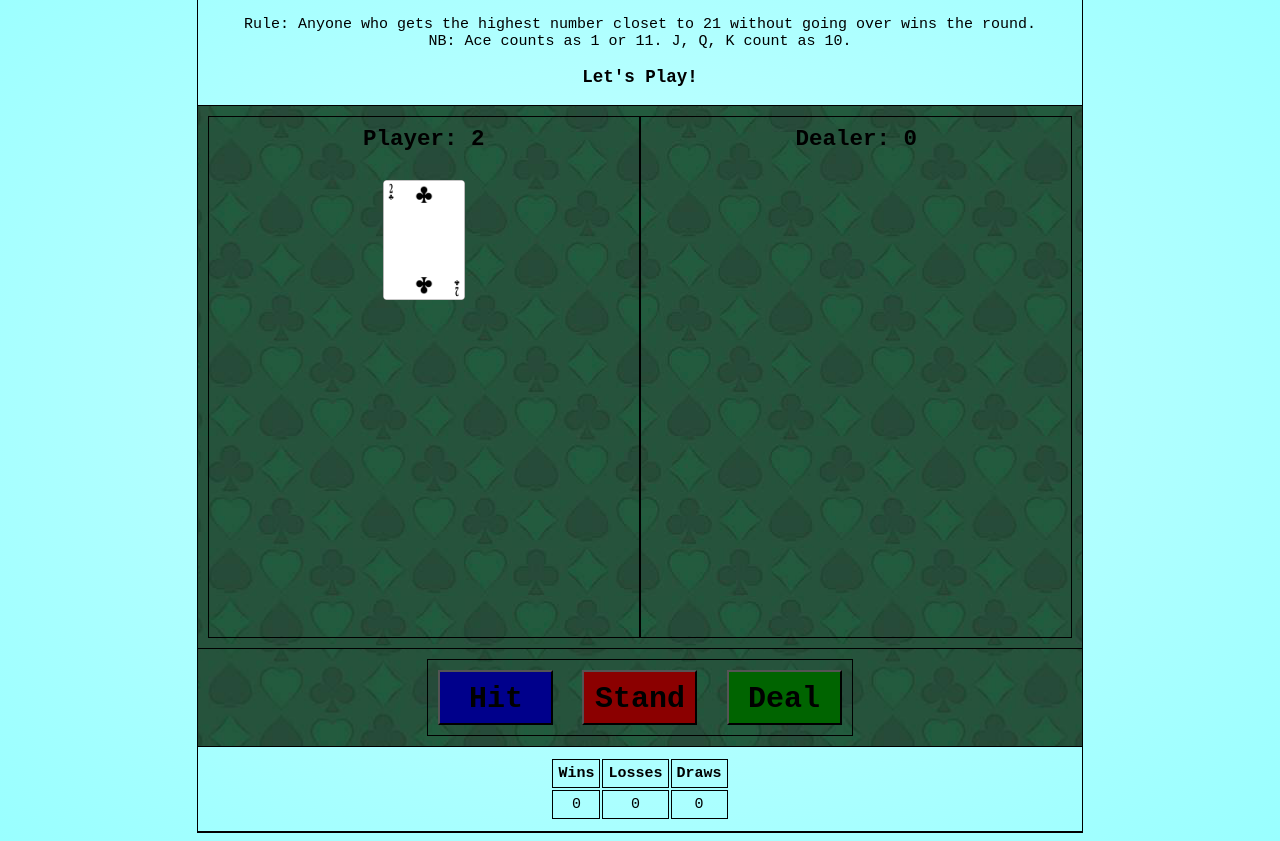
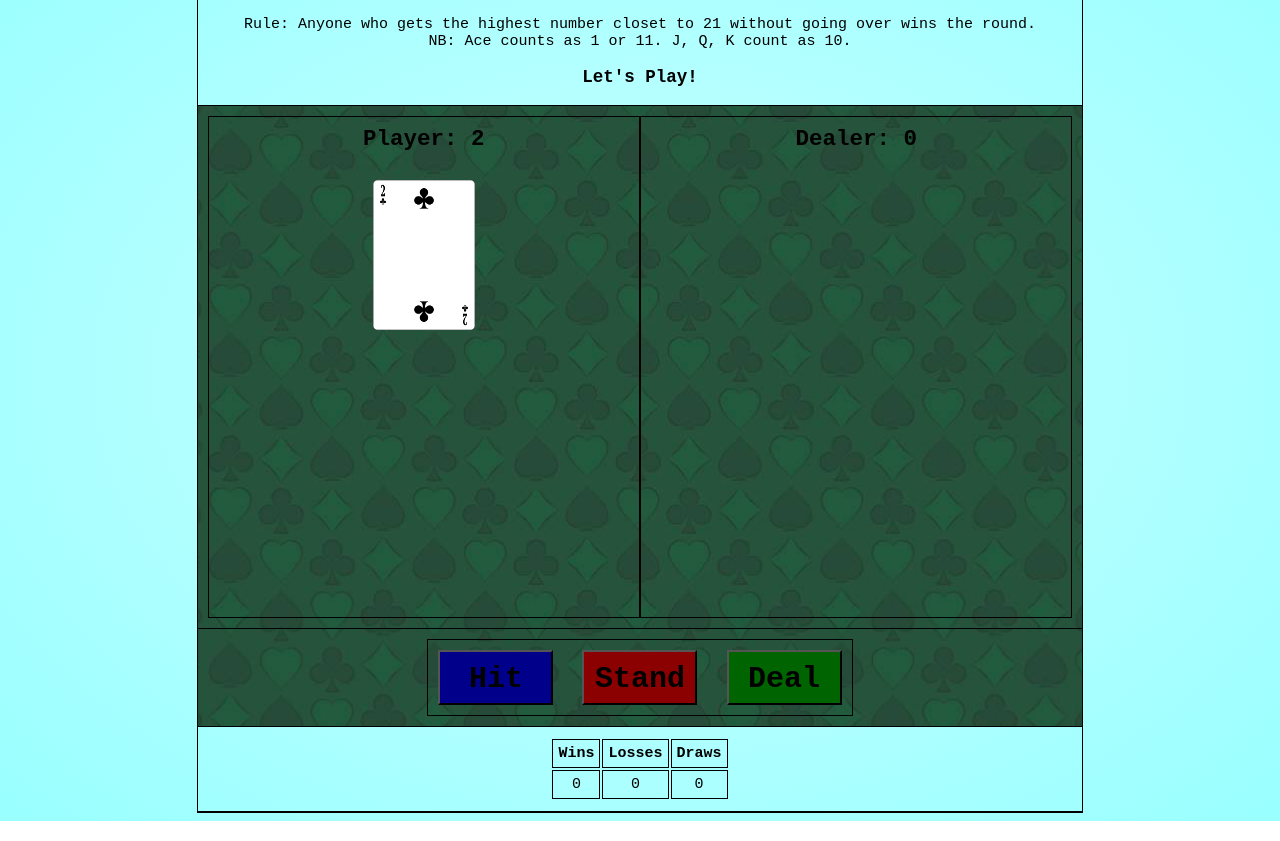
Before and after one commit to ThaLordZay/blackjackGame, a plain HTML site: page index.html in a window 1280 px wide. Both pictures are taken after a click on the button "Hit". Shown: the part 72-913 px from the top of the page. Drawn offline with Linux system fonts and the light colour scheme.

Commit message:
Changed .flex-box- container-1 div and img
.flex-box-container-1 div {
	min-height: 60vh;
}

.flex-box-container-1 img {
	width: 25%;
}

```diff
--- a/style.css
+++ b/style.css
@@ -45,7 +45,7 @@ hr {
 
 .flex-box-container-1 div {
 	padding: 10px;
-	min-height: 500px;
+	min-height: 60vh;
 	max-height: auto;
 	flex: 1;
 	align-items: center;
@@ -53,7 +53,7 @@ hr {
 }
 
 .flex-box-container-1 img {
-	width: 20%;
+	width: 25%;
 	padding: 10px;
 }
 
```
